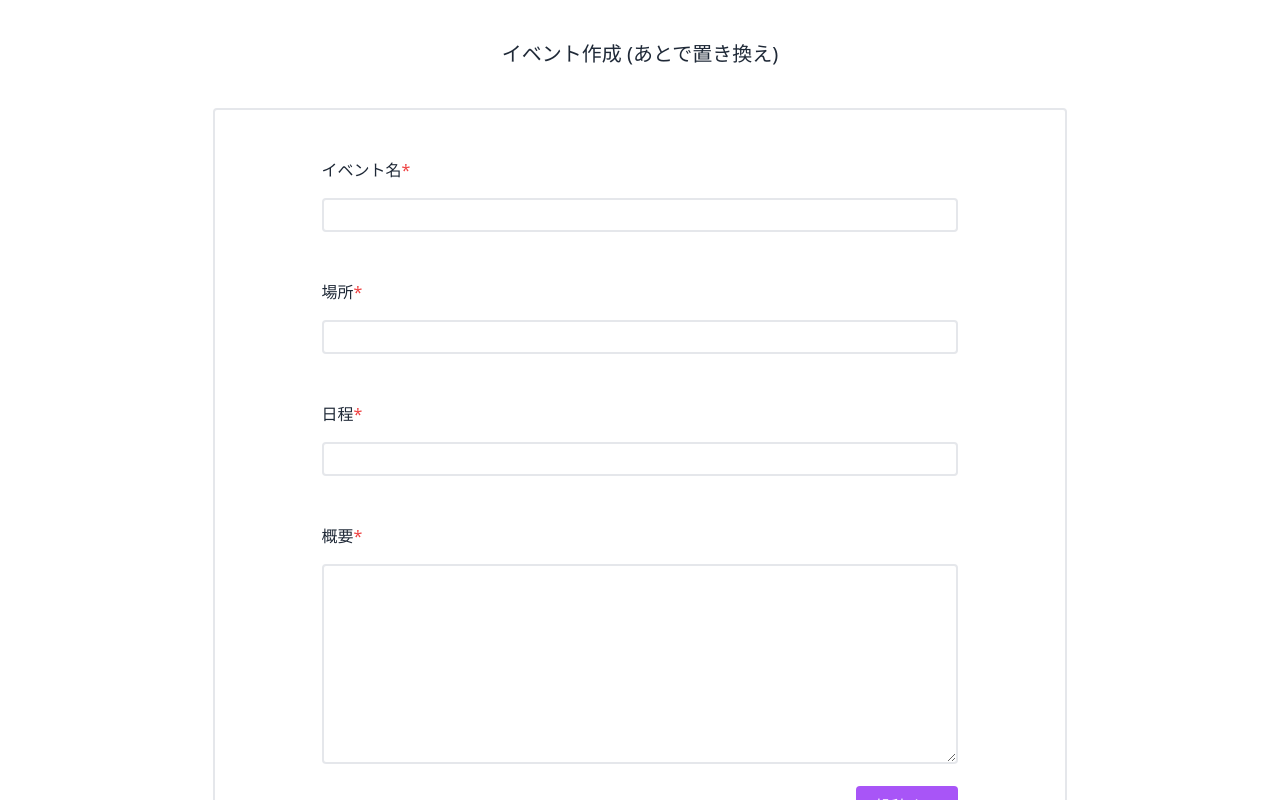
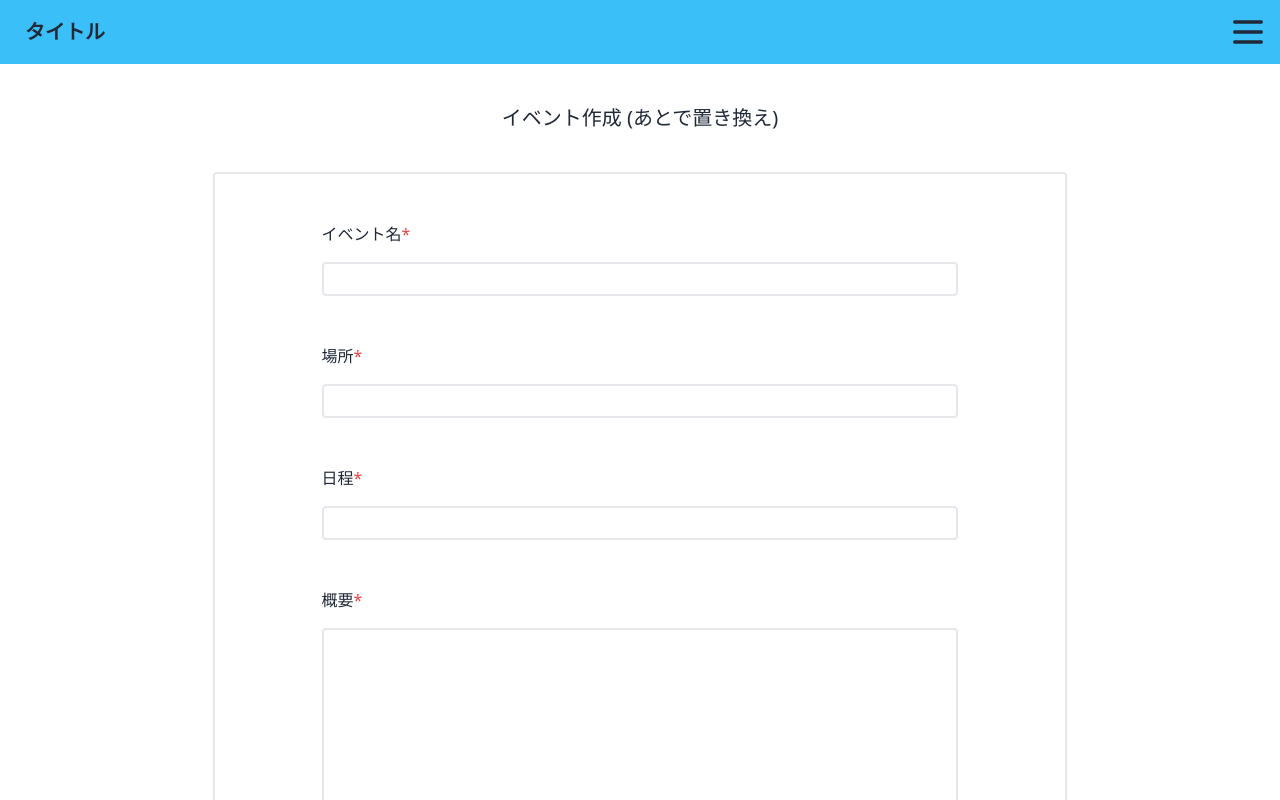
Before and after one commit to axew-is-kibago/kibago-teams, a React (Vite) app: page /event_create in a window 1280 px wide. Shown: the top 800 px of the page. Built offline with nearby package versions, Linux system fonts and the light colour scheme.

Commit message:
ハンバーガーメニューの実装

```diff
--- a/src/components/Header.tsx
+++ b/src/components/Header.tsx
@@ -1,16 +1,27 @@
+import React, { useState } from 'react';
+
 function Header() {
+  const [openMenu, setOpenMenu] = useState(false);
+  const handleMenuOpen = () => {
+    setOpenMenu(!openMenu);
+    console.log("Hello Would");
+  };
+
     return (
       <>
-        <div className="navbar bg-info">
-        <div className="flex-1">
-            <a className="btn btn-ghost normal-case text-xl">タイトル</a>
-        </div>
-        <div className="flex-none">
-            <button className="btn btn-square btn-ghost">
-            <svg xmlns="http://www.w3.org/2000/svg" fill="none" viewBox="0 0 24 24" className="inline-block w-10 h-10 stroke-current"><path strokeLinecap="round" strokeLinejoin="round" strokeWidth="2" d="M4 6h16M4 12h16M4 18h16"></path></svg>
-            </button>
-        </div>
-        </div>
+        <header className="navbar bg-info flex justify-between">
+        <div className="flex-1"><a className="btn btn-ghost normal-case text-xl">タイトル</a></div>
+            <button onClick={handleMenuOpen} className={openMenu ? "fixed right-[-100%]" : "btn btn-square btn-ghost z-10"}><svg xmlns="http://www.w3.org/2000/svg" fill="none" viewBox="0 0 24 24" className="inline-block w-10 h-10 stroke-current"><path strokeLinecap="round" strokeLinejoin="round" strokeWidth="2" d="M4 6h16M4 12h16M4 18h16"></path></svg></button>
+            <div class="openMenu-bg" onClick={handleMenuOpen} className={openMenu ? "fixed right-0 top-0 h-screen w-screen flex justify-start bg-black bg-opacity-30" : "fixed right-[-100%]"}></div>
+            <nav className={openMenu ? "text-left fixed bg-slate-50 right-0 top-0 w-4/12 h-screen flex flex-col justify-start pt-8 px-3" : "fixed right-[-100%]"}>
+              <ul className={openMenu ? "" : "fixed right-[-100%]"}>
+                <li className="py-[4vh] text-[2vw] hover:underline">ホーム</li>
+                <li className="py-[4vh] text-[2vw] hover:underline">プロフィール</li>
+                <li className="py-[4vh] text-[2vw] hover:underline">募集掲示板</li>
+                <li className="py-[4vh] text-[2vw] hover:underline">マイイベント</li>
+              </ul>
+            </nav>
+        </header>
       </>
     )
   }
--- a/src/pages/EventCreate.tsx
+++ b/src/pages/EventCreate.tsx
@@ -1,6 +1,8 @@
+import Header from '../components/Header'
 export const EventCreate = () => {
     return (
       <>
+      <Header />
         <div className="text-center text-xl py-[5vh]">イベント作成 (あとで置き換え)</div>
         <div id="wrapper" className="w-2/3 ml-auto mr-auto border-2 rounded mb-[8vh]">
         <div id="input-wrapper" className="w-3/4 ml-auto mr-auto pb-[8vh]">
```
